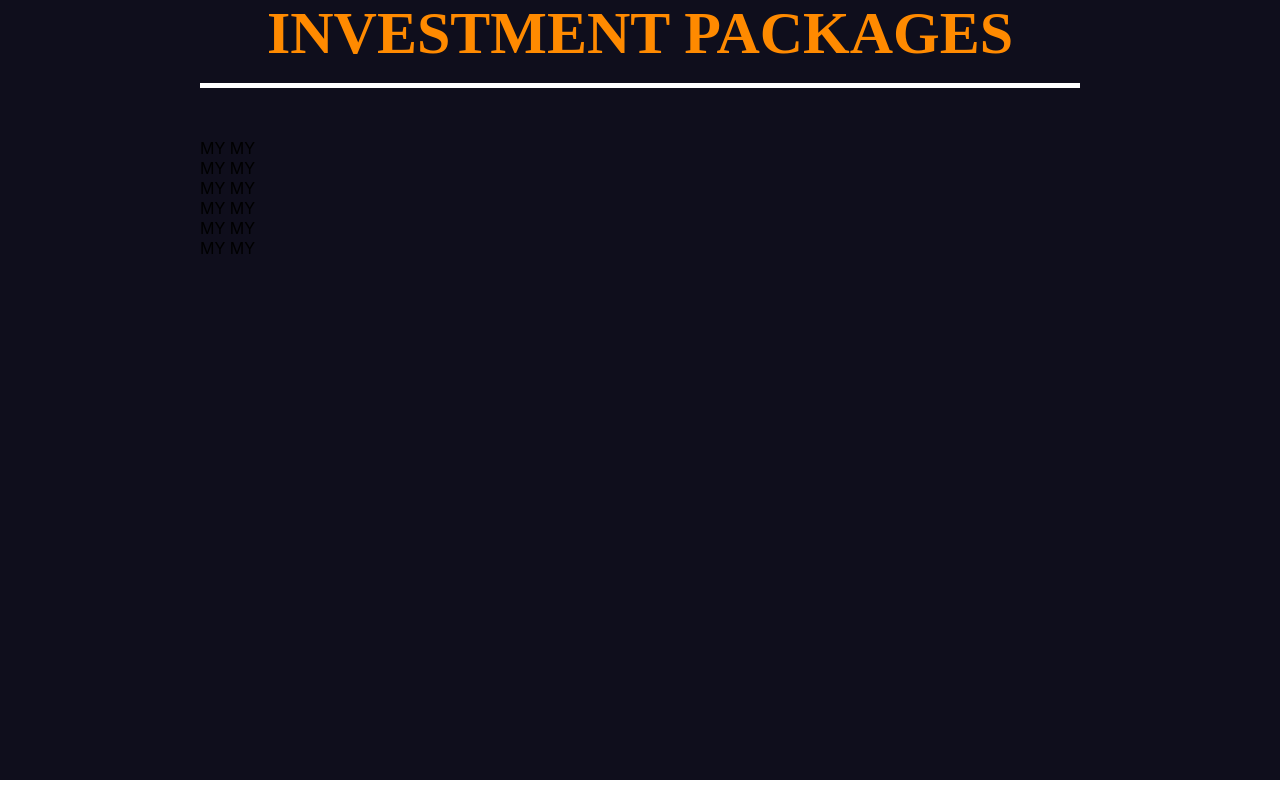
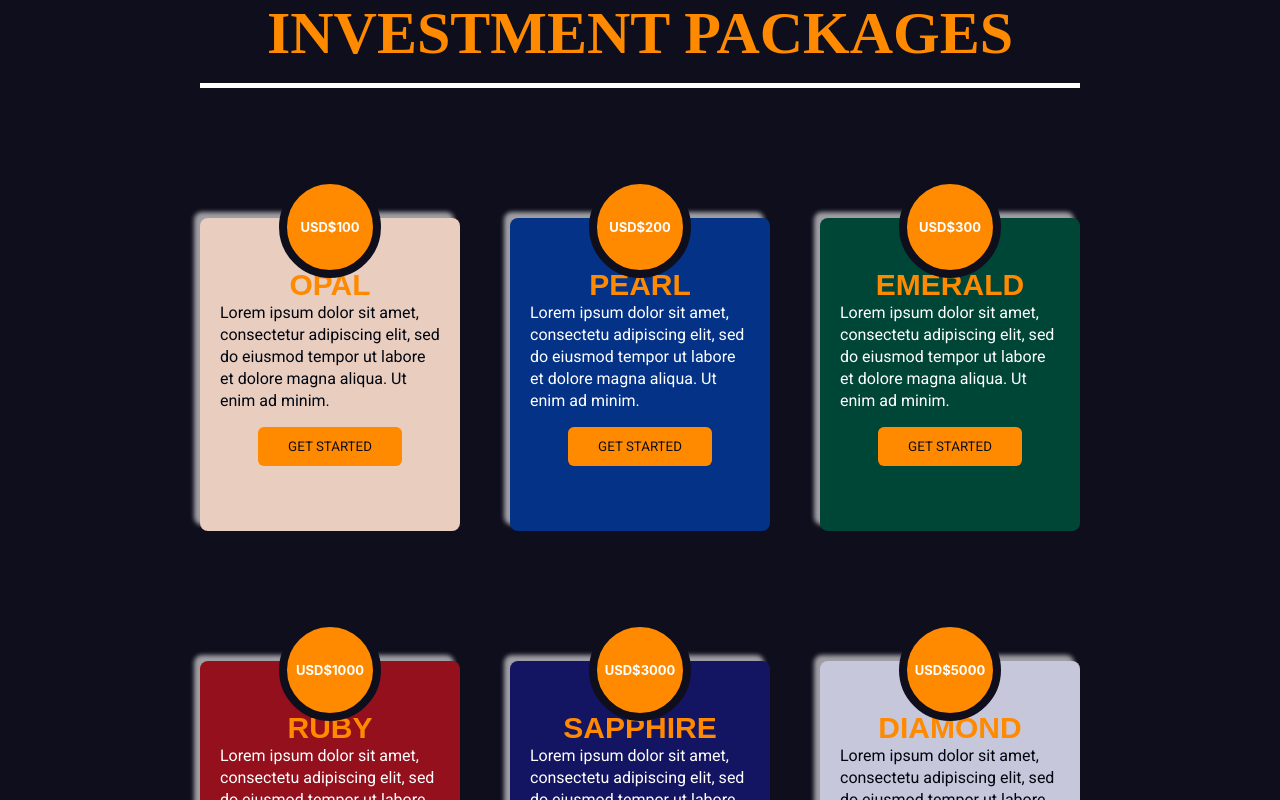
Before and after one commit to DrRichadams/ariel_web, a React (Create React App) app: page / in a window 1280 px wide. Shown: the part 4840-5640 px from the top of the page. Built offline with nearby package versions, Linux system fonts and the light colour scheme.

Commit message:
Periodic commit

```diff
--- a/src/constants/DATA.js
+++ b/src/constants/DATA.js
@@ -8,12 +8,12 @@ export const investment_strategies = [
 ];
 
 export const investment_packages = [
-        { id: 1, package_name: "Opal", fee: 100, color: "" },
-        { id: 2, package_name: "Pearl", fee: 200, color: "" },
-        { id: 3, package_name: "Emerald", fee: 300, color: "" },
-        { id: 4, package_name: "Ruby", fee: 1000, color: "" },
-        { id: 5, package_name: "Sapphire", fee: 3000, color: "" },
-        { id: 6, package_name: "Diamond", fee: 5000, color: "" },
+        { id: 1, package_name: "Opal", fee: 100, bg_color: "#E9CEC0" , color: "#01050f", story: `Lorem ipsum dolor sit amet, consectetur adipiscing elit, sed do eiusmod tempor  ut labore et dolore magna aliqua.  Ut enim ad minim.` },
+        { id: 2, package_name: "Pearl", fee: 200, bg_color: "#033287" , color: "#fff", story: `Lorem ipsum dolor sit amet, consectetu adipiscing elit, sed do eiusmod tempor ut labore et dolore magna aliqua. Ut enim ad minim.` },
+        { id: 3, package_name: "Emerald", fee: 300, bg_color: "#004637" , color: "#fff", story: `Lorem ipsum dolor sit amet, consectetu adipiscing elit, sed do eiusmod tempor ut labore et dolore magna aliqua. Ut enim ad minim.` },
+        { id: 4, package_name: "Ruby", fee: 1000, bg_color: "#93101C" , color: "#fff", story: `Lorem ipsum dolor sit amet, consectetu adipiscing elit, sed do eiusmod tempor ut labore et dolore magna aliqua. Ut enim ad minim.` },
+        { id: 5, package_name: "Sapphire", fee: 3000, bg_color: "#141562" , color: "#fff", story: `Lorem ipsum dolor sit amet, consectetu adipiscing elit, sed do eiusmod tempor ut labore et dolore magna aliqua. Ut enim ad minim.` },
+        { id: 6, package_name: "Diamond", fee: 5000, bg_color: "#C6C7DA" , color: "#01050f", story: `Lorem ipsum dolor sit amet, consectetu adipiscing elit, sed do eiusmod tempor ut labore et dolore magna aliqua. Ut enim ad minim.` },
 ];
 
 export const qualities = [
--- a/src/constants/colors.js
+++ b/src/constants/colors.js
@@ -6,7 +6,7 @@ export const colors = {
     menu_color: '#D9D9D9',
     success: '#3BB54A',
     darkShadow: "rgba(36,40,80,0.1)",
-    accentShadow: "#FF8A00",
+    accentShadow: "rgba(255, 138, 0, 0.3)",
 }
 
 export const opacities = {
--- a/src/index.css
+++ b/src/index.css
@@ -79,3 +79,9 @@ code {
 .service_btn:hover{
   color: #ff8800bb;
 }
+
+.investment_packages {
+  display: grid;
+  grid-template-columns: 1fr 1fr 1fr;
+  gap: 50px;
+}
--- a/src/pages/HomePage.js
+++ b/src/pages/HomePage.js
@@ -92,8 +92,11 @@ const HomePage = () => {
                 <CustomeTitle color={colors.accent} b_color="#fff">Investment Packages</CustomeTitle>
                 <div className="investment_packages">
                     { investment_packages.map((item, index) => (
-                        <PackageBox>
-                            MY MY
+                        <PackageBox bg_color={item.bg_color}>
+                            <PackageTitle1 color={item.color}>{item.package_name}</PackageTitle1>
+                            <PackageTitle color={item.color}>{item.story}</PackageTitle>
+                            <PackagePrize>USD${item.fee}</PackagePrize>
+                            <PackageBtn>Get Started</PackageBtn>
                         </PackageBox>
                     )) }
                 </div>
@@ -103,11 +106,64 @@ const HomePage = () => {
 }
 
 const PackageBox = styled.div`
-
+    background-color: ${props=>props.bg_color};
+    position: relative;
+    padding: 50px 20px;
+    margin-top: 80px;
+    border-radius: 8px;
+    box-shadow:
+                -6px -6px 4px rgba(255,255,255,0.6);
 `;
 
+const PackageTitle1 = styled.h3`
+    color: ${colors.accent};
+    font-family: oswald, sans-serif;
+    font-size: 30px;
+    text-transform: uppercase;
+    font-weight: 900;
+    margin: 0;
+    padding: 0;
+    text-align: center;
+`;
 const PackageTitle = styled.p`
+    color: ${props=>props.color};
+    margin: 0;
+    padding: 0;
+    font-family: roboto, sans-serif;
+    line-height: 22px;
+    font-weight: 400;
+`;
 
+const PackagePrize = styled.p`
+    background-color: ${colors.accent};
+    border: 8px solid ${colors.primary};
+    border-radius: 50%;
+    width: 70px;
+    height: 70px;
+    padding: 8px;
+    display: flex;
+    justify-content: center;
+    align-items: center;
+    color: ${colors.bg_color};
+    font-size: 13px;
+    font-weight: bold;
+    position: absolute;
+    top: -55px;
+    left: 50%;
+    transform: translateX(-50%);
+`;
+
+const PackageBtn = styled.button`
+    background-color: ${colors.accent};
+    color: ${colors.primary};
+    border: none;
+    border-radius: 6px;
+    padding: 12px 30px;
+    font-family: roboto, sans-serif;
+    text-transform: uppercase;
+    font-size: bold;
+    display: block;
+    margin: 15px auto;
 `;
 
 const StrategyBox = styled.div`
```
